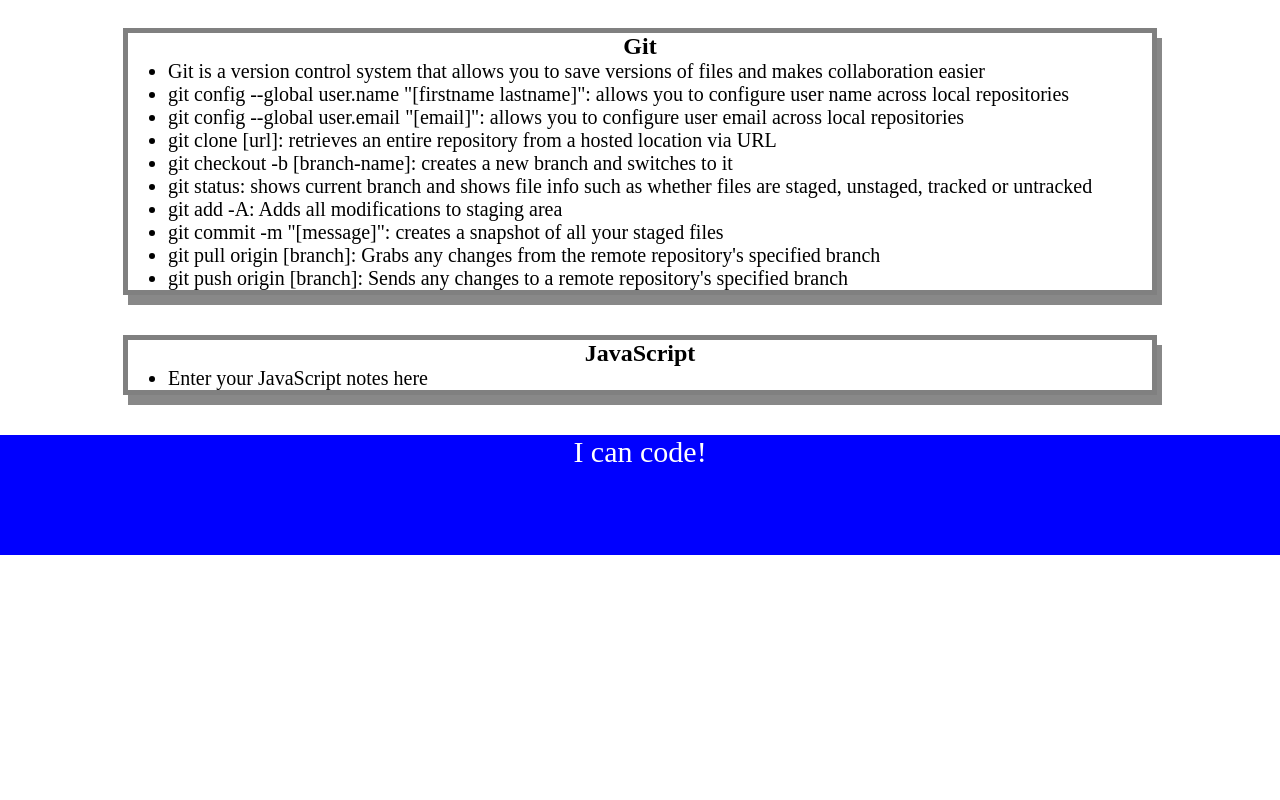
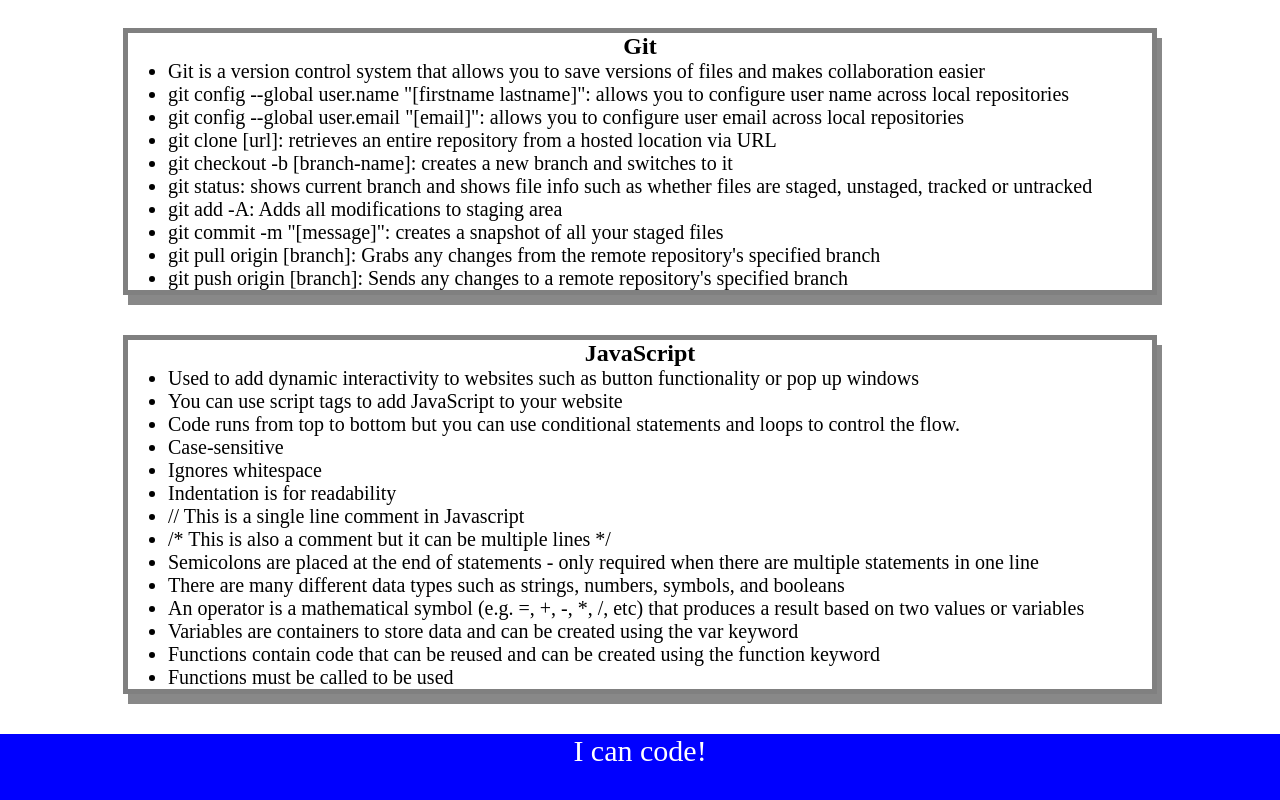
Before and after one commit to dhoneck/prework-study-guide, a plain HTML site: page index.html in a window 1280 px wide. Shown: the part 815-1615 px from the top of the page. Before the commit the page ends 1370 px from the top, so only its background shows below. Drawn offline with Linux system fonts and the light colour scheme.

Commit message:
Add JS notes to study guide and suggest a random topic to study in the console

```diff
--- a/assets/script.js
+++ b/assets/script.js
@@ -1,19 +1,27 @@
 var topics = ['HTML', 'CSS', 'Git', 'JavaScript'];
+var randomTopic = topics[Math.floor(Math.random() * topics.length)];
 
+function listTopics() {
   for (var x = 0; x < topics.length; x++) {
     console.log(topics[x]);
   }
+}
 
-/*
-if (topic === 'HTML') {
+function selectTopic() {
+  if (randomTopic === 'HTML') {
     console.log("Let's study HTML!");
-} else if (topic === 'CSS') {
+  } else if (randomTopic === 'CSS') {
     console.log("Let's study CSS!");
-} else if (topic === 'Git') {
+  } else if (randomTopic === 'Git') {
     console.log("Let's study Git!");
-} else if (topic === 'JavaScript') {
+  } else if (randomTopic === 'JavaScript') {
     console.log("Let's study JavaScript!");
   } else {
     console.log('Please try again!');
   }
-*/
+}
+
+console.log('Here are the topics we learned through Prework:');
+listTopics();
+console.log('Which topic should we study first?');
+selectTopic();
--- a/index.html
+++ b/index.html
@@ -68,7 +68,20 @@
       <section class="card" id="javascript-section">
         <h2>JavaScript</h2>
         <ul>
-          <li>Enter your JavaScript notes here</li>
+          <li>Used to add dynamic interactivity to websites such as button functionality or pop up windows</li>
+          <li>You can use script tags to add JavaScript to your website</li>
+          <li>Code runs from top to bottom but you can use conditional statements and loops to control the flow.</li>
+          <li>Case-sensitive</li>
+          <li>Ignores whitespace</li>
+          <li>Indentation is for readability</li>
+          <li>// This is a single line comment in Javascript</li>
+          <li>/* This is also a comment but it can be multiple lines */</li>
+          <li>Semicolons are placed at the end of statements - only required when there are multiple statements in one line</li>
+          <li>There are many different data types such as strings, numbers, symbols, and booleans</li>
+          <li>An operator is a mathematical symbol (e.g. =, +, -, *, /, etc) that produces a result based on two values or variables
+          <li>Variables are containers to store data and can be created using the var keyword</li>
+          <li>Functions contain code that can be reused and can be created using the function keyword</li>
+          <li>Functions must be called to be used</li>
         </ul>
       </section>
     </main>
```
Lines whose indentation alone changed are shown as unchanged.
